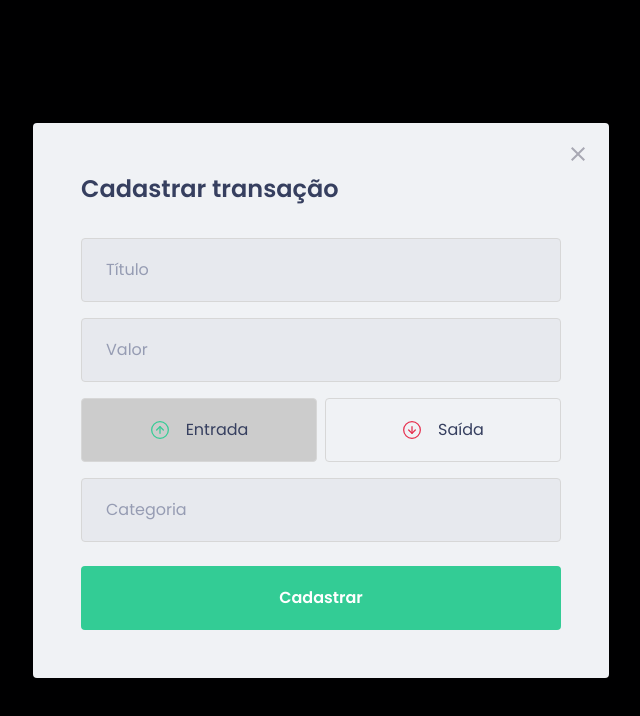
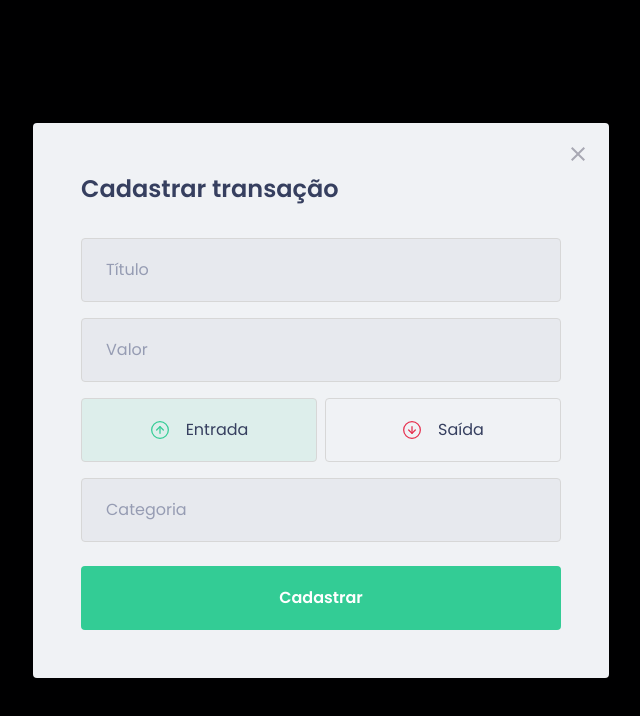
Before and after one commit to nycolexavierr/02-dtMoney, a React (Create React App) app: page / in a window 1280 px wide. Both pictures are taken after a click on the button "Nova transação". Shown: the top 716 px of the page, without its empty margins (319-959 px from the left). Built offline with nearby package versions, Linux system fonts and the light colour scheme; no server answers; what miragejs would draw is missing.

Commit message:
Lesson: Cores dos botões

```diff
--- a/src/components/NewTransactionModal/index.tsx
+++ b/src/components/NewTransactionModal/index.tsx
@@ -42,6 +42,7 @@
                         type="button"
                         onClick={() => {setType('deposit')}}
                         isActive={type === 'deposit'}
+                        activeColor="green"
                     >
                         <img src={incomeImg} alt="Entrada" />
                         <span>Entrada</span>
@@ -51,6 +52,7 @@
                         type="button"
                         onClick={() => {setType('withdraw')}}
                         isActive={type === 'withdraw'}
+                        activeColor="red"
                     >
                         <img src={outcomeImg} alt="Saída" />
                         <span>Saída</span>
--- a/src/components/NewTransactionModal/styles.ts
+++ b/src/components/NewTransactionModal/styles.ts
@@ -1,5 +1,5 @@
 import styled from 'styled-components';
-import { darken } from 'polished'
+import { darken, transparentize } from 'polished'
 
 export const Container = styled.form`
 
@@ -59,6 +59,12 @@
 
 interface RadioBoxProps {
     isActive: Boolean;
+    activeColor:  'green' | 'red';
+}
+
+const colors = {
+    green: '#33CC95',
+    red: '#E52e54'
 }
 
 export const RadioBox = styled.button<RadioBoxProps>`
@@ -66,7 +72,10 @@
     border: 1px solid #d7d7d7;
     border-radius: 0.25rem;
 
-    background: ${(props) => props.isActive ? '#ccc' : 'transparent'};
+    background: ${(props) => props.isActive
+        ? transparentize(0.9, colors[props.activeColor])
+        : 'transparent'
+    };
 
     display: flex;
     align-items: center;
--- a/src/styles/global.ts
+++ b/src/styles/global.ts
@@ -5,8 +5,8 @@
     :root{
         --background: #f0f2f5;
         --red: #E52e54;
+        --green: #33CC95;
         --blue: #5429CC;
-        --green: #33CC95;
 
         --blue-light: #6933FF;
 
```
